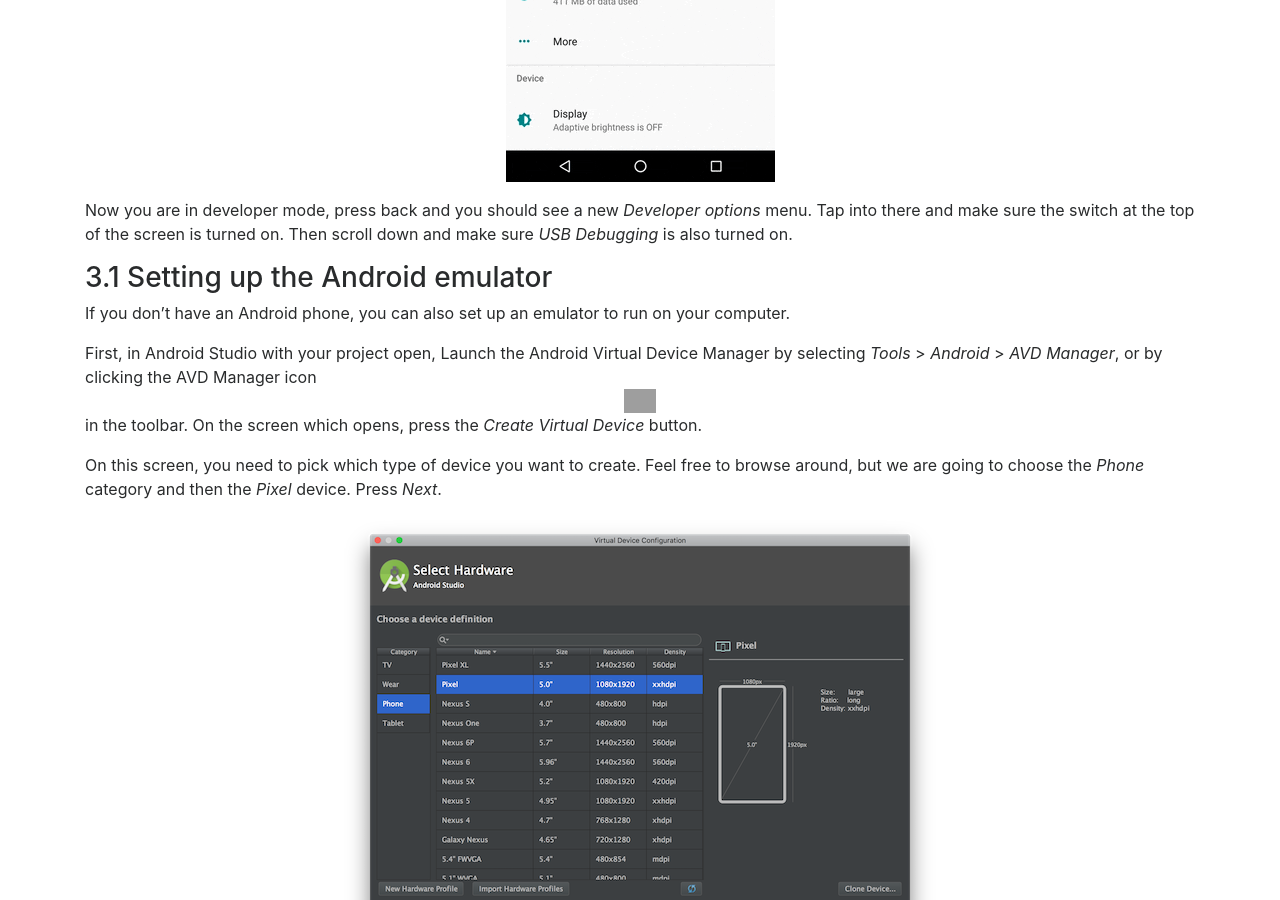
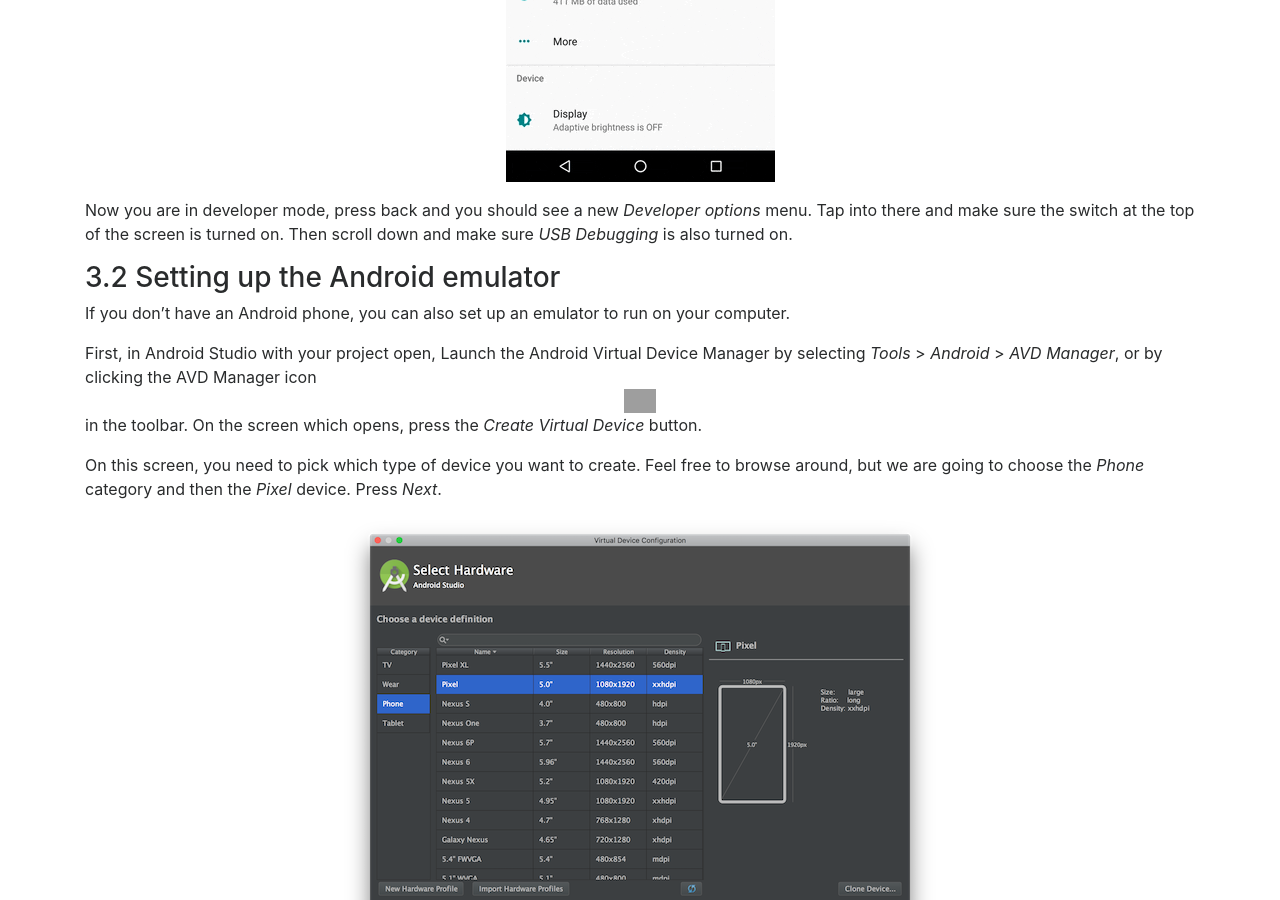
Before and after one commit to codebar/android-tutorials, a Jekyll site: the page built from worksheets/0-setup/index.md, in a window 1280 px wide and 900 px high, scrolled down 3823 px. Built offline with Jekyll 4.4.1, drawn with Linux system fonts in a browser that asks for light colours; nearby versions of some CDN libraries; some of the changed text lies outside the part shown; grey boxes are pictures that could not be loaded.

```diff
--- a/worksheets/0-setup/index.md
+++ b/worksheets/0-setup/index.md
@@ -51,7 +51,7 @@
 
 Now you are in developer mode, press back and you should see a new *Developer options* menu. Tap into there and make sure the switch at the top of the screen is turned on. Then scroll down and make sure *USB Debugging* is also turned on.
 
-### 3.1 Setting up the Android emulator
+### 3.2 Setting up the Android emulator
 If you don't have an Android phone, you can also set up an emulator to run on your computer.
 
 First, in Android Studio with your project open, Launch the Android Virtual Device Manager by selecting *Tools* > *Android* > *AVD Manager*, or by clicking the AVD Manager icon <img src="https://developer.android.com/images/tools/avd-manager-studio.png" style="height: 1.5em; vertical-align: middle" alt="" /> in the toolbar. On the screen which opens, press the *Create Virtual Device* button.
```
Also changed, not shown: other parts of worksheets/0-setup/index.md (+2 -0 lines).
